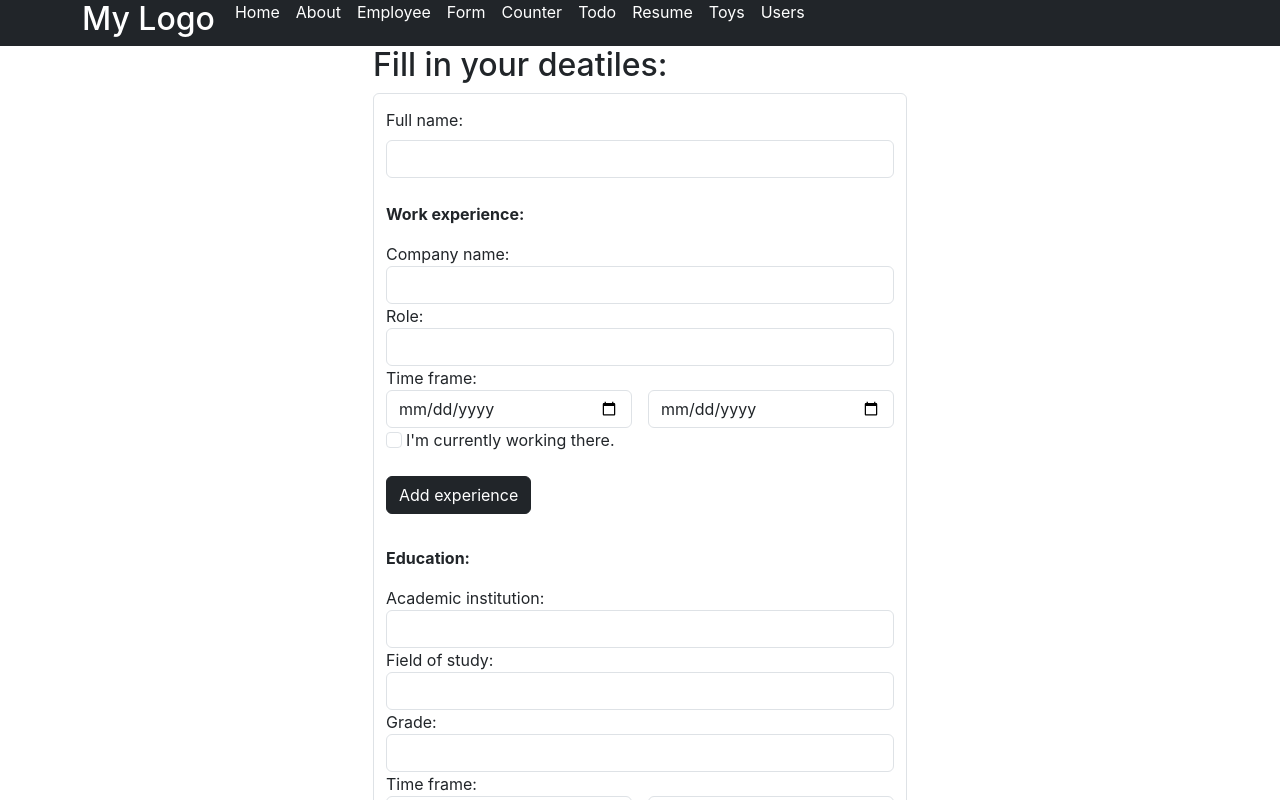
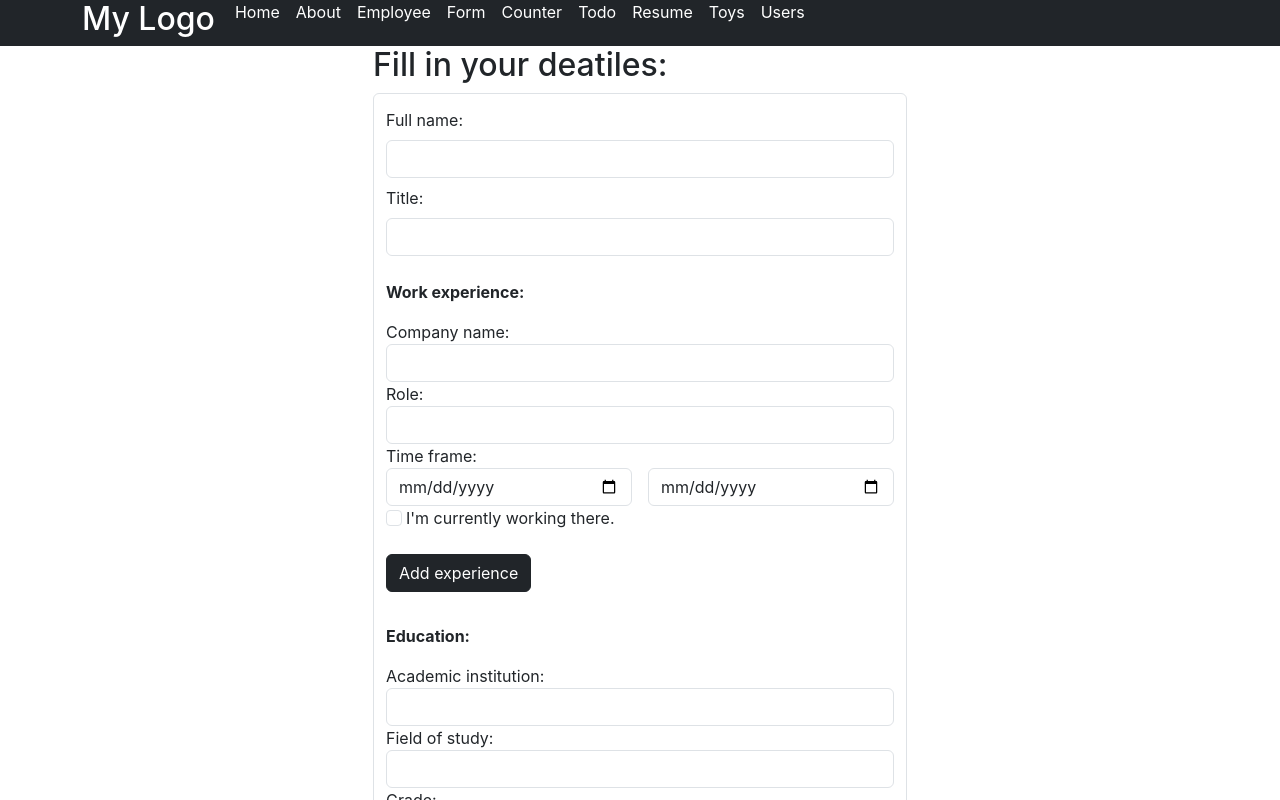
Before and after one commit to OdeyaSadoun/viteProject, a React (Vite) app: page /resume in a window 1280 px wide. Shown: the top 800 px of the page. Built offline with nearby package versions, Linux system fonts and the light colour scheme.

Commit message:
add title input to work exp

```diff
--- a/src/resume/ResumeInput.jsx
+++ b/src/resume/ResumeInput.jsx
@@ -39,6 +39,7 @@ const ResumeInput = () => {
 
 
     const nameRef = register("name", { required: true, minLength: 2 });
+    const titleRef = register("title", { required: true, minLength: 2 });
     const imageRef = register("image", { required: true, minLength: 4 });
 
     const onSub = (dataBody) => {
@@ -58,6 +59,10 @@ const ResumeInput = () => {
                 <label className='my-2'>Full name:</label>
                 <input {...nameRef} type='text' className='form-control' required />
                 {errors.name && <div className='text-danger'>* Enter valid name: min 2 chars</div>}
+
+                <label className='my-2'>Title:</label>
+                <input {...titleRef} type='text' className='form-control' required />
+                {errors.title && <div className='text-danger'>* Enter valid title: min 2 chars</div>}
 
                 <label className='mt-4 fw-bold'>Work experience:</label>
                 {workComponents.map((component, index) => (
```
